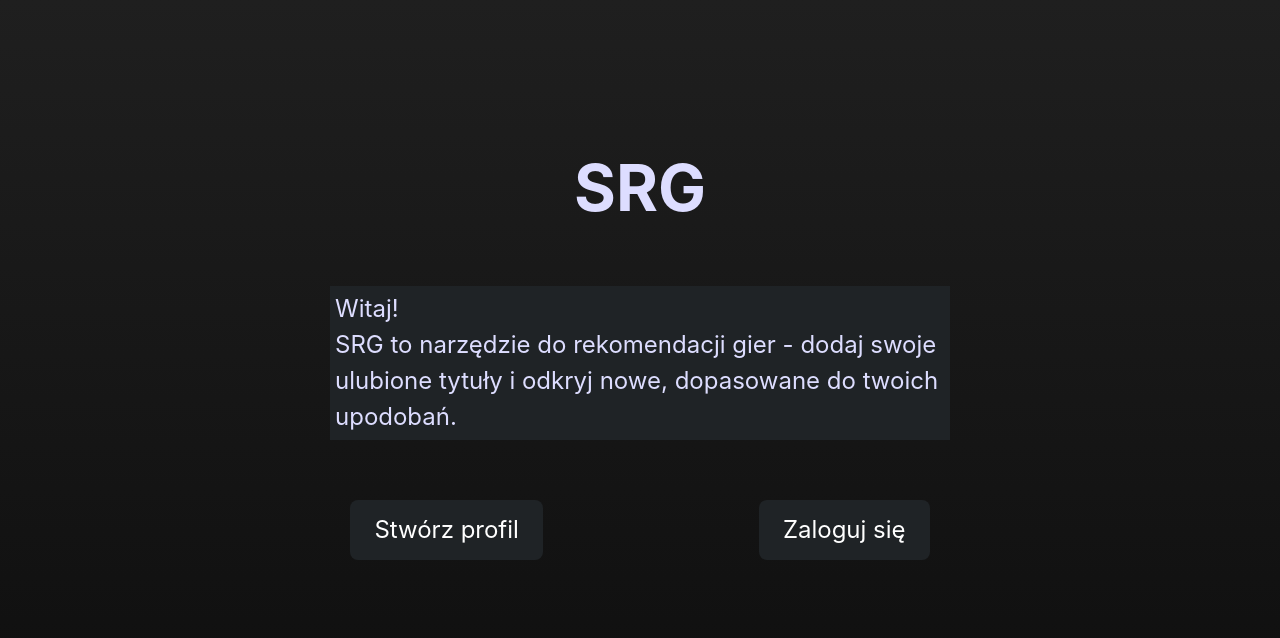
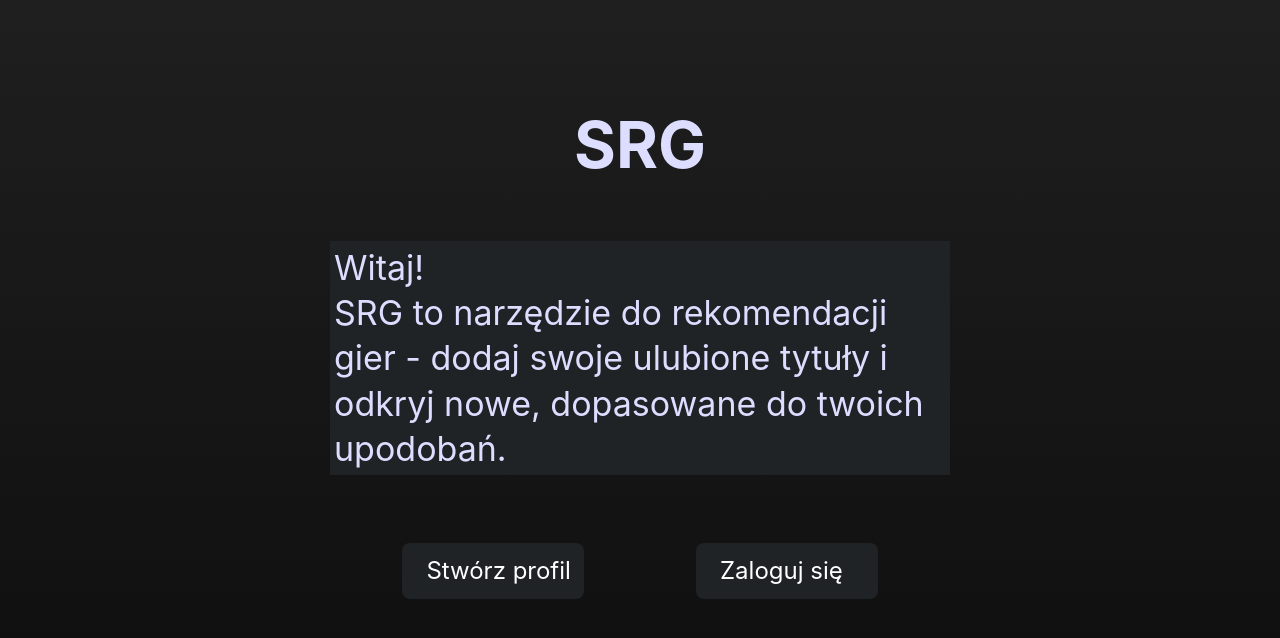
Before and after one commit to mixmaxmix20/Bachelors-Project-Game-Recommendation, a React (Vite) app: page / in a window 1280 px wide. Shown: the top 638 px of the page. Built offline with nearby package versions, Linux system fonts and the light colour scheme; no server answers.

Commit message:
refactor(ui): rewrite Home page to Tailwind

```diff
--- a/src/components/layout/Button.tsx
+++ b/src/components/layout/Button.tsx
@@ -2,19 +2,28 @@ import React from "react";
 
 interface ButtonProps {
     onClickPar?: () => void,
+    isStandalone?: boolean,
     children?: React.ReactNode,
     isLogout?: boolean
 }
 
-function Button({ onClickPar, children, isLogout }: ButtonProps) {
-    const baseClasses = "flex items-center border-none text-white bg-[#1f2326] py-3 px-6 m-2 text-2xl rounded-lg cursor-pointer w-[88%] opacity-0 overflow-hidden transition-all duration-300 hover:scale-105 group-hover:opacity-100"
+function Button({ onClickPar, isStandalone, children, isLogout }: ButtonProps) {
+    let opacity, spanHidden;
+    if (isStandalone) {
+        opacity = "";
+        spanHidden = "";
+    } else {
+        opacity = "opacity-0 group-hover:opacity-100";
+        spanHidden = "hidden group-hover:inline-block"
+    }
+    const baseClasses = "flex items-center border-none text-white bg-[#1f2326] py-3 px-6 m-2 text-2xl rounded-lg cursor-pointer w-[88%] overflow-hidden transition-all duration-300 hover:scale-105"
     const colorClasses = isLogout ? "bg-[#1f2326] hover:bg-red-600" : "bg-[#1f2326] hover:bg-[#2b2d39]"
     return (
         <button
             onClick={onClickPar}
-            className={`${baseClasses} ${colorClasses}`}
+            className={`${baseClasses} ${colorClasses} ${opacity}`}
         >
-            <span className="hidden whitespace-nowrap group-hover:inline-block">{children}</span>
+            <span className={`whitespace-nowrap ${spanHidden}`}>{children}</span>
         </button>
     )
 }
--- a/src/pages/Home/Home.css
+++ /dev/null
@@ -1,49 +0,0 @@
-.mainContainer {
-  background: linear-gradient(to bottom, #1f1f1f, #0d0d0d);
-}
-
-.buttonRow {
-  display: flex;
-  justify-content: center;
-  gap: 100px;
-  margin-top: 20px;
-  flex-wrap: wrap;
-}
-
-.buttonItem {
-  display: flex;
-  flex-direction: column;
-  align-items: center;
-}
-
-.inputButton {
-  padding: 30px 30px;
-  font-size: 26px;
-  border-radius: 10px;
-  background-color: #1f2326;
-  color: white;
-  border: none;
-  cursor: pointer;
-  transition: background-color 0.3s ease;
-}
-
-.inputButton:hover {
-  background-color: #2f3439;
-}
-
-.pContainer {
-  width: 50%;
-  border: 5px solid #1f2326;
-  background-color: #1f2326;
-  margin-bottom: 40px;
-}
-
-.mainContainer .pHome {
-  font-size: 24px;
-}
-
-.titleContainer {
-  margin-bottom: 50px;
-  margin-top: -100px;
-  text-align: center;
-}
--- a/src/pages/Home/Home.tsx
+++ b/src/pages/Home/Home.tsx
@@ -1,10 +1,7 @@
 import { useNavigate } from "react-router-dom";
-import Navbar from "../../components/layout/Navbar";
-import "./Home.css";
+import Button from "../../components/layout/Button";
 
-interface HomeProps {}
-
-function Home(props: HomeProps) {
+function Home() {
   const navigate = useNavigate();
 
   function onButtonClickLogin() {
@@ -16,37 +13,20 @@ function Home(props: HomeProps) {
   }
 
   return (
-    <div className="mainContainer">
-      <div className="titleContainer">
+    <div className="mainContainer bg-linear-to-b from-[#1f1f1f] to-[#0d0d0d]">
+      <div className="titleContainer -mt-24 mb-12 text-center">
         <h2>SRG</h2>
       </div>
-      <div className="pContainer">
-        <p className="pHome">Witaj!</p>
-        <p className="pHome">
+      <div className="w-1/2 border-4 border-[#1f2326] bg-[#1f2326] mb-10">
+        <p className="text-2xl">Witaj!</p>
+        <p className="text-2xl">
           SRG to narzędzie do rekomendacji gier - dodaj swoje ulubione tytuły i
           odkryj nowe, dopasowane do twoich upodobań.
         </p>
       </div>
-      <div className="buttonRow">
-        <div className="buttonContainer">
-          {/* <p>Stwórz profil:</p> */}
-          <input
-            className="inputButton"
-            type="button"
-            onClick={onButtonClickRegister}
-            value="Stwórz profil"
-          ></input>
-        </div>
-        <br />
-        <div className="buttonContainer">
-          {/* <p>Zaloguj się:</p> */}
-          <input
-            className="inputButton"
-            type="button"
-            onClick={onButtonClickLogin}
-            value="Zaloguj się"
-          ></input>
-        </div>
+      <div className="flex justify-center gap-24 mt-5">
+        <Button onClickPar={onButtonClickRegister} isStandalone={true}>Stwórz profil</Button>
+        <Button onClickPar={onButtonClickLogin} isStandalone={true}>Zaloguj się</Button>
       </div>
     </div>
   );
```
